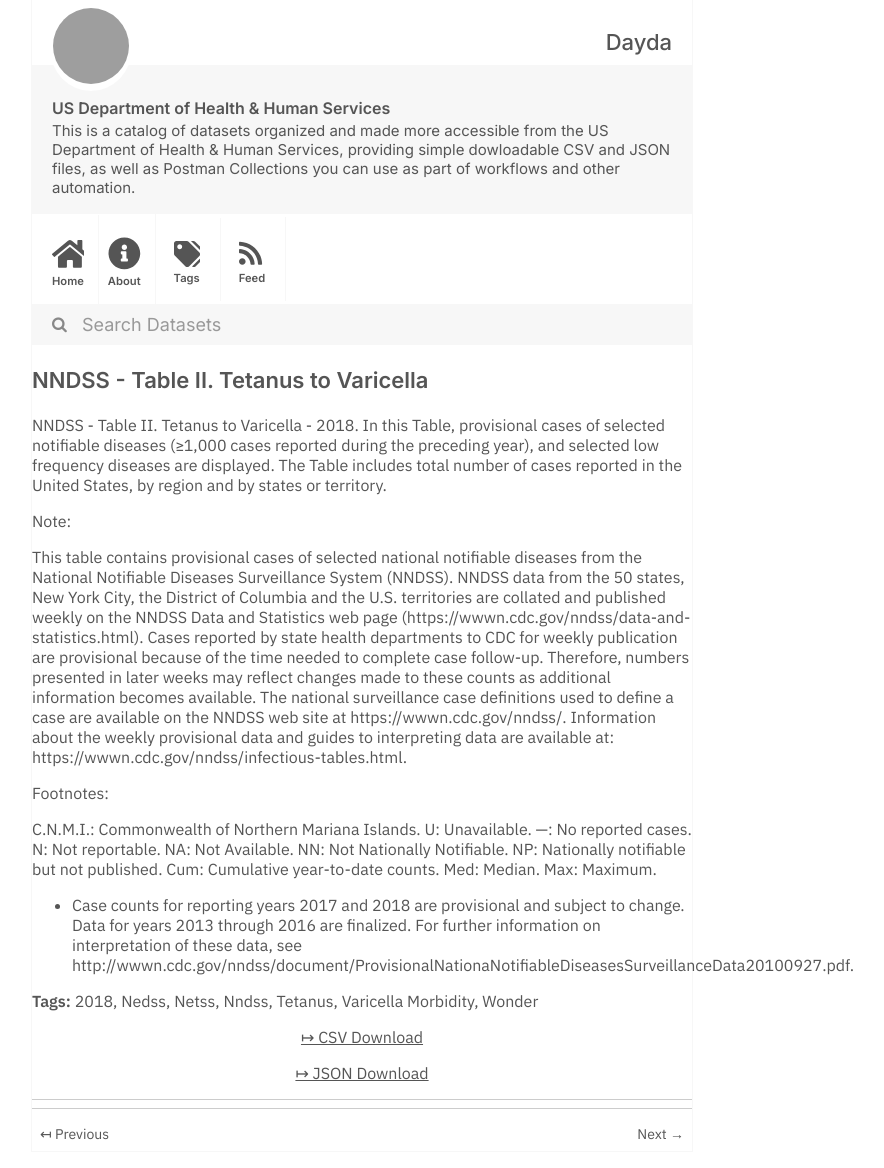
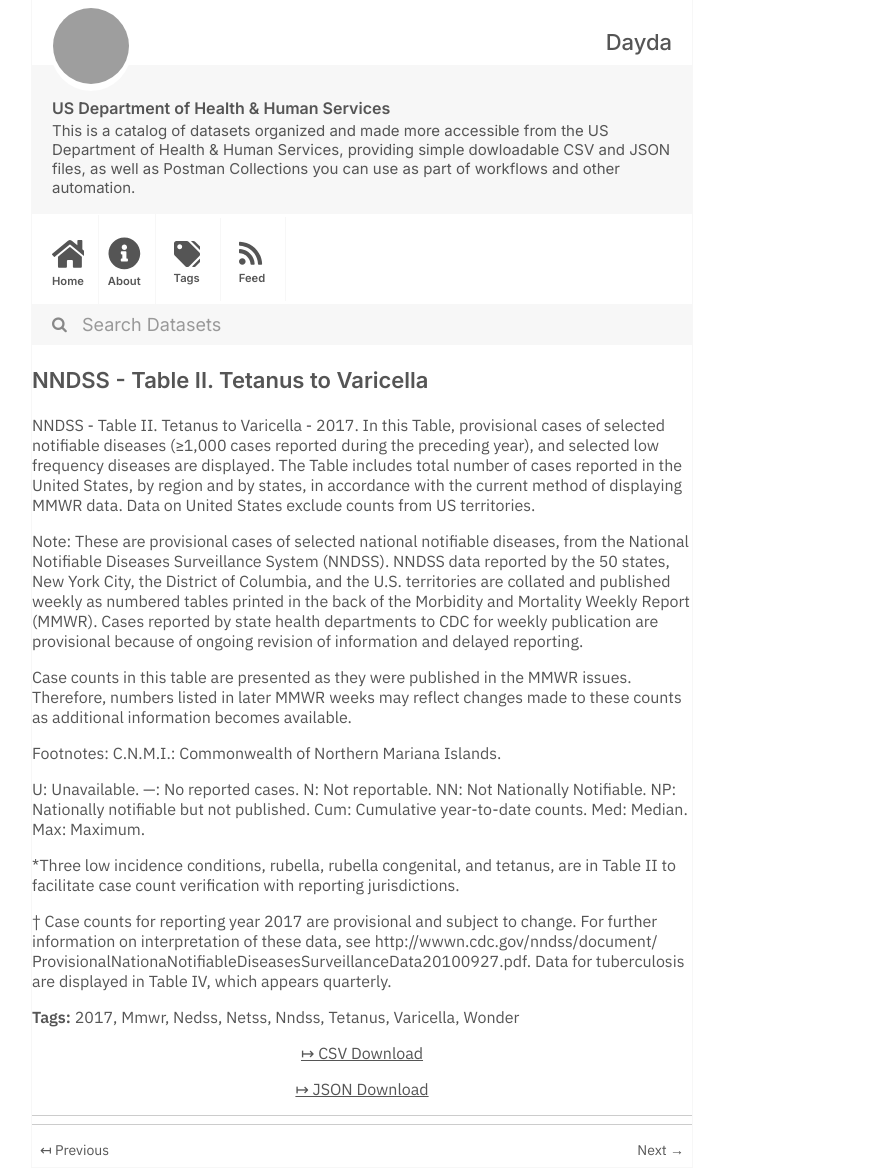
Before and after one commit to dayda-entities/us-department-of-health-and-human-services, a Jekyll site: the page built from _posts/2020-11-10-nndss-table-ii-tetanus-to-vari.md, in a window 1280 px wide. Shown: the whole page, without its empty margins (278-1162 px from the left). Built offline with Jekyll 4.4.1, drawn with Linux system fonts in a browser that asks for light colours; grey boxes are pictures that could not be loaded.

Commit message:
Publish Data

```diff
--- a/_posts/2020-11-10-nndss-table-ii-tetanus-to-vari.md
+++ b/_posts/2020-11-10-nndss-table-ii-tetanus-to-vari.md
@@ -1,32 +1,36 @@
 ---
 title: NNDSS - Table II. Tetanus to Varicella
-created: '2020-11-10T16:17:20.015502'
-modified: '2021-04-21T22:14:50.386370'
+created: '2020-11-10T16:18:19.524039'
+modified: '2021-04-13T00:02:16.210541'
 state: active
 type: dataset
 tags:
-  - '2018'
+  - '2017'
+  - Mmwr
   - Nedss
   - Netss
   - Nndss
   - Tetanus
-  - Varicella Morbidity
+  - Varicella
   - Wonder
 groups: []
-csv_url: 'https://data.cdc.gov/api/views/i42d-szcv/rows.csv?accessType=DOWNLOAD'
-json_url: 'https://data.cdc.gov/api/views/i42d-szcv/rows.json?accessType=DOWNLOAD'
+csv_url: 'https://data.cdc.gov/api/views/jz7r-jrma/rows.csv?accessType=DOWNLOAD'
+json_url: 'https://data.cdc.gov/api/views/jz7r-jrma/rows.json?accessType=DOWNLOAD'
 layout: post
 
 ---
-NNDSS - Table II. Tetanus to Varicella  - 2018. In this Table, provisional cases of selected notifiable diseases (≥1,000 cases reported during the preceding year), and selected low frequency diseases are displayed. The Table includes total number of cases reported in the United States, by region and by states or territory.
+NNDSS - Table II. Tetanus to Varicella - 2017.  In this Table, provisional cases of selected notifiable diseases (≥1,000 cases reported during the preceding year), and selected low frequency diseases are displayed. The Table includes total number of cases reported in the United States, by region and by states, in accordance with the current method of displaying MMWR data.  Data on United States exclude counts from US territories.
 
 Note:
+These are provisional cases of selected national notifiable diseases, from the National Notifiable Diseases Surveillance System (NNDSS). NNDSS data reported by the 50 states, New York City, the District of Columbia, and the U.S. territories are collated and published weekly as numbered tables printed in the back of the Morbidity and Mortality Weekly Report (MMWR). Cases reported by state health departments to CDC for weekly publication are provisional because of ongoing revision of information and delayed reporting.
 
-This table contains provisional cases of selected national notifiable diseases from the National Notifiable Diseases Surveillance System (NNDSS). NNDSS data from the 50 states, New York City, the District of Columbia and the U.S. territories are collated and published weekly on the NNDSS Data and Statistics web page (https://wwwn.cdc.gov/nndss/data-and-statistics.html). Cases reported by state health departments to CDC for weekly publication are provisional because of the time needed to complete case follow-up.  Therefore, numbers presented in later weeks may reflect changes made to these counts as additional information becomes available. The national surveillance case definitions used to define a case are available on the NNDSS web site at https://wwwn.cdc.gov/nndss/. Information about the weekly provisional data and guides to interpreting data are available at: https://wwwn.cdc.gov/nndss/infectious-tables.html.
+Case counts in this table are presented as they were published in the MMWR issues. Therefore, numbers listed in later MMWR weeks may reflect changes made to these counts as additional information becomes available.
 
 Footnotes:
+ C.N.M.I.: Commonwealth of Northern Mariana Islands.
 
-C.N.M.I.: Commonwealth of Northern Mariana Islands.
-U: Unavailable. —: No reported cases. N: Not reportable. NA:  Not Available.  NN: Not Nationally Notifiable. NP: Nationally notifiable but not published. Cum: Cumulative year-to-date counts. Med: Median. Max: Maximum.
+ U: Unavailable. —: No reported cases. N: Not reportable. NN: Not Nationally Notifiable. NP: Nationally notifiable but not published. Cum: Cumulative year-to-date counts. Med: Median. Max: Maximum.
 
-* Case counts for reporting years 2017 and 2018 are provisional and subject to change. Data for years 2013 through 2016 are finalized. For further information on interpretation of these data, see http://wwwn.cdc.gov/nndss/document/ProvisionalNationaNotifiableDiseasesSurveillanceData20100927.pdf.
+*Three low incidence conditions, rubella, rubella congenital, and tetanus, are in Table II to facilitate case count verification with reporting jurisdictions.
+
+† Case counts for reporting year 2017 are provisional and subject to change. For further information on interpretation of these data, see http://wwwn.cdc.gov/nndss/document/ ProvisionalNationaNotifiableDiseasesSurveillanceData20100927.pdf. Data for tuberculosis are displayed in Table IV, which appears quarterly.
```
